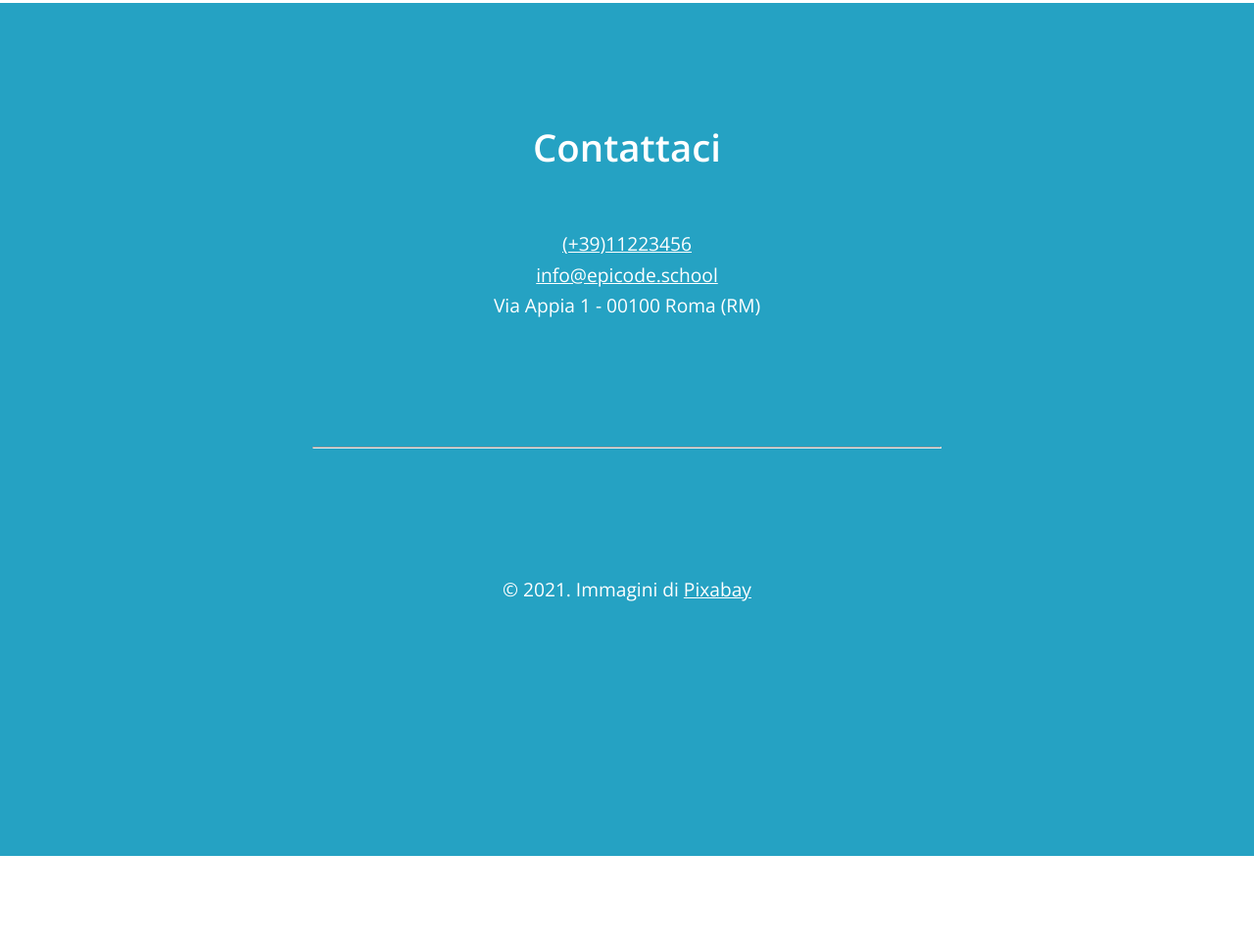
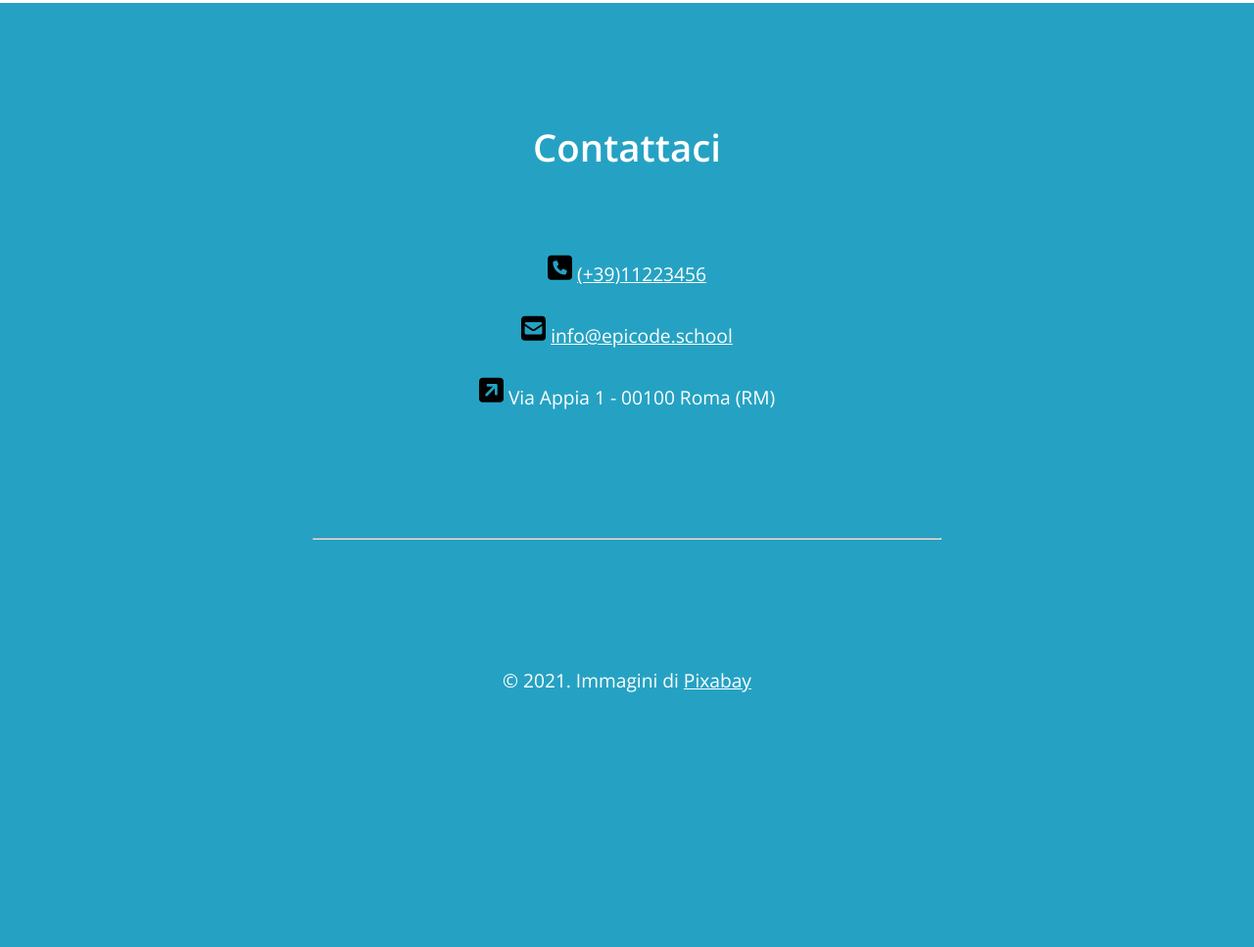
Before and after one commit to C043/U1D5, a plain HTML site: page index.html in a window 1280 px wide. Shown: the part 6742-7709 px from the top of the page at 98% size. Before the commit the page ends 7616 px from the top, so only its background shows below. Drawn offline with nearby package versions, Linux system fonts and the light colour scheme.

Commit message:
adds icons

```diff
--- a/css/style.css
+++ b/css/style.css
@@ -134,7 +134,7 @@ hr {
 }
 
 footer > a {
-    display: block;
+    display: ;
 }
 
 a {
@@ -144,3 +144,17 @@ a {
 #copyright {
     padding-bottom: 20%;
 }
+
+.inline {
+    display: inline;
+}
+
+.block {
+    display: block;
+}
+
+svg {
+    width: 25px;
+    margin-top: 2%;
+    position: -5px;
+}
--- a/index.html
+++ b/index.html
@@ -93,12 +93,34 @@
     </aside>
     <footer>
       <h1 class="important-heading color-white">Contattaci</h1>
-      <i class="fa-solid fa-square-phone"></i>
-      <a href="tel:+3911223456" alt="chiama-+3911223456">(+39)11223456</a>
-      <i class="fa-solid fa-square-envelope"></i>
-      <a href="mailto:info@epicode.school">info@epicode.school</a>
-      <i class="fa-solid fa-square-arrow-up-right"></i>
-      <p>Via Appia 1 - 00100 Roma (RM)</p>
+      <div class="block">
+        <svg xmlns="http://www.w3.org/2000/svg" viewBox="0 0 448 512">
+          <!--!Font Awesome Free 6.5.2 by @fontawesome - https://fontawesome.com License - https://fontawesome.com/license/free Copyright 2024 Fonticons, Inc.-->
+          <path
+            d="M64 32C28.7 32 0 60.7 0 96V416c0 35.3 28.7 64 64 64H384c35.3 0 64-28.7 64-64V96c0-35.3-28.7-64-64-64H64zm90.7 96.7c9.7-2.6 19.9 2.3 23.7 11.6l20 48c3.4 8.2 1 17.6-5.8 23.2L168 231.7c16.6 35.2 45.1 63.7 80.3 80.3l20.2-24.7c5.6-6.8 15-9.2 23.2-5.8l48 20c9.3 3.9 14.2 14 11.6 23.7l-12 44C336.9 378 329 384 320 384C196.3 384 96 283.7 96 160c0-9 6-16.9 14.7-19.3l44-12z"
+          />
+        </svg>
+        <a href="tel:+3911223456" alt="chiama-+3911223456">(+39)11223456</a>
+      </div>
+      <div class="block">
+        <i class="fa-solid fa-square-envelope"></i>
+        <svg xmlns="http://www.w3.org/2000/svg" viewBox="0 0 448 512">
+          <!--!Font Awesome Free 6.5.2 by @fontawesome - https://fontawesome.com License - https://fontawesome.com/license/free Copyright 2024 Fonticons, Inc.-->
+          <path
+            d="M64 32C28.7 32 0 60.7 0 96V416c0 35.3 28.7 64 64 64H384c35.3 0 64-28.7 64-64V96c0-35.3-28.7-64-64-64H64zM218 271.7L64.2 172.4C66 156.4 79.5 144 96 144H352c16.5 0 30 12.4 31.8 28.4L230 271.7c-1.8 1.2-3.9 1.8-6 1.8s-4.2-.6-6-1.8zm29.4 26.9L384 210.4V336c0 17.7-14.3 32-32 32H96c-17.7 0-32-14.3-32-32V210.4l136.6 88.2c7 4.5 15.1 6.9 23.4 6.9s16.4-2.4 23.4-6.9z"
+          />
+        </svg>
+        <a href="mailto:info@epicode.school">info@epicode.school</a>
+      </div>
+      <div class="block">
+        <svg xmlns="http://www.w3.org/2000/svg" viewBox="0 0 448 512">
+          <!--!Font Awesome Free 6.5.2 by @fontawesome - https://fontawesome.com License - https://fontawesome.com/license/free Copyright 2024 Fonticons, Inc.-->
+          <path
+            d="M384 32c35.3 0 64 28.7 64 64V416c0 35.3-28.7 64-64 64H64c-35.3 0-64-28.7-64-64V96C0 60.7 28.7 32 64 32H384zM160 144c-13.3 0-24 10.7-24 24s10.7 24 24 24h94.1L119 327c-9.4 9.4-9.4 24.6 0 33.9s24.6 9.4 33.9 0l135-135V328c0 13.3 10.7 24 24 24s24-10.7 24-24V168c0-13.3-10.7-24-24-24H160z"
+          />
+        </svg>
+        <p class="inline">Via Appia 1 - 00100 Roma (RM)</p>
+      </div>
       <hr />
       <p id="copyright">
         &copy 2021. Immagini di <a href="https://pixabay.com/it/">Pixabay</a>
```
